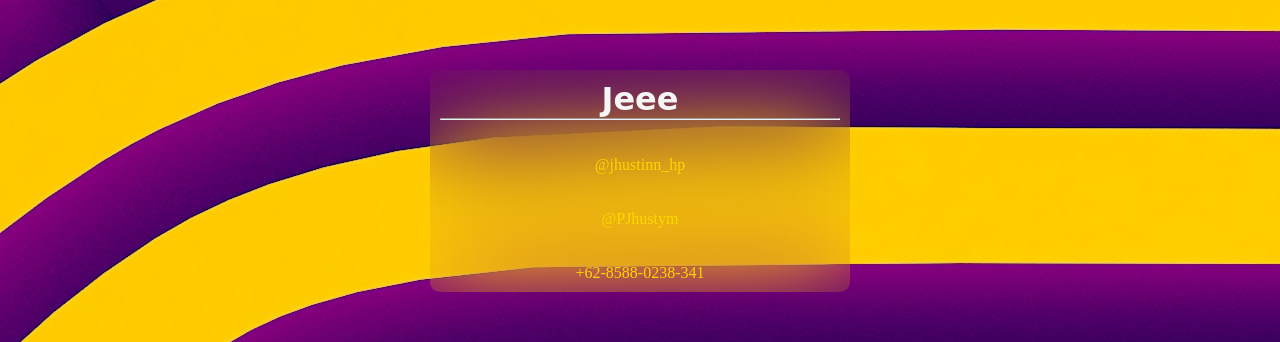
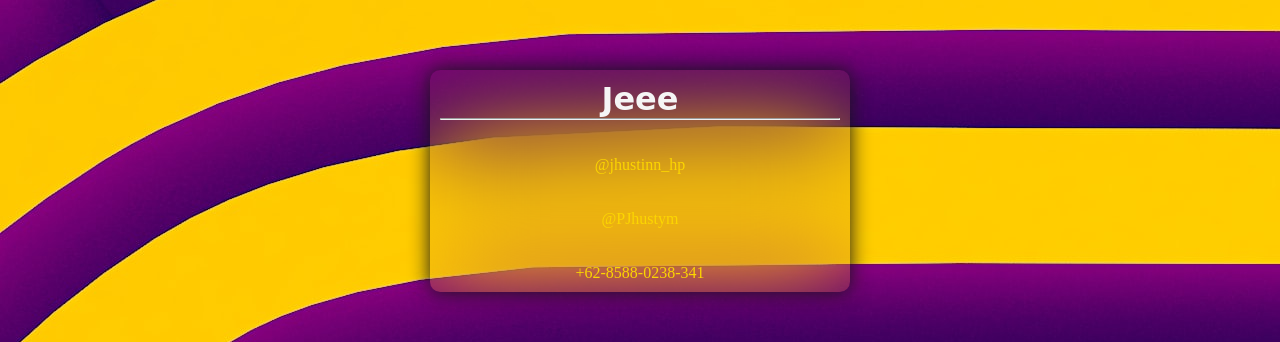
Before and after one commit to jhustinn/personal, a plain HTML site: page index.html in a window 1280 px wide. Shown: the part 1400-1742 px from the top of the page. Drawn offline with Linux system fonts and the light colour scheme.

Commit message:
Update style.css

```diff
--- a/style.css
+++ b/style.css
@@ -241,6 +241,7 @@ nav ul li a:hover {
   backdrop-filter: blur(50px);
   padding: 10px;
   z-index: -1;
+  box-shadow: 0px 0px 20px rgb(22, 22, 22);
 }
 
 .container3 h1 {
```
